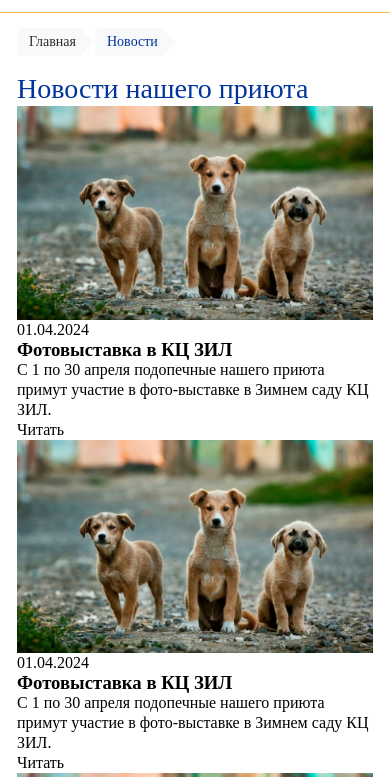
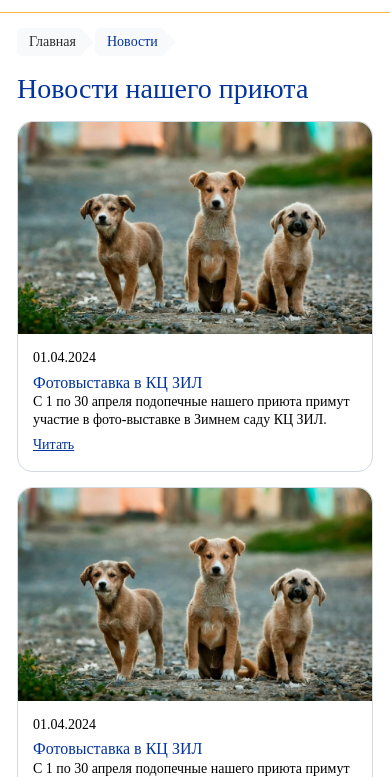
Before and after one commit to Artematrr/Vesta-mongrel-house, a plain HTML site: page pages/news.html in a window 390 px wide. Shown: the part 67-844 px from the top of the page. Drawn offline with Linux system fonts and the light colour scheme; a web font is replaced by a local one.

Commit message:
update styles

```diff
--- a/styles/style.scss
+++ b/styles/style.scss
@@ -87,7 +87,6 @@ h2 {
 		row-gap: 30px;
 	}
 }
-
 .container {
 	max-width: 1410px;
 	width: 100%;
@@ -293,6 +292,54 @@ a {
 	}
 }
 
+.pagination {
+	display: flex;
+	width: fit-content;
+	border-radius: 6px;
+	border: 1px solid var(--gray-300);
+	background: var(--white);
+	box-shadow: var(--shadow);
+
+	&-item {
+		position: relative;
+		display: flex;
+		justify-content: center;
+		align-items: center;
+		width: 35px;
+		height: 34px;
+		color: var(--gray-400);
+		font-family: Poppins;
+		font-size: 14px;
+		font-weight: 500;
+		line-height: 20px; /* 142.857% */
+
+		&:hover {
+			background: var(--gray-100);
+		}
+
+		&:not(:first-child) {
+			border-left: 1px solid var(--gray-300);
+		}
+	}
+
+	&-prev {
+		border-radius: 6px 0 0 6px;
+		&::after {
+			content: url('/img/icon/arrow-prev.svg');
+			height: 16px;
+			width: 16px;
+		}
+	}
+	&-next {
+		border-radius: 0 6px 6px 0;
+		&::after {
+			content: url('/img/icon/arrow-next.svg');
+			height: 16px;
+			width: 16px;
+		}
+	}
+}
+
 // header
 .header {
 	display: flex;
@@ -1548,28 +1595,6 @@ a {
 	}
 
 	&__pagination {
-		display: flex;
-		border-radius: 6px;
-		border: 1px solid var(--gray-300);
-		background: var(--white);
-		box-shadow: var(--shadow);
-
-		&-item {
-			display: flex;
-			justify-content: center;
-			align-items: center;
-			width: 35px;
-			height: 34px;
-			color: var(--gray-400);
-			font-family: Poppins;
-			font-size: 14px;
-			font-weight: 500;
-			line-height: 20px; /* 142.857% */
-
-			&:not(:first-child) {
-				border-left: 1px solid var(--gray-300);
-			}
-		}
 	}
 }
 @media (max-width: 992px) {
@@ -1609,7 +1634,129 @@ a {
 	}
 }
 
-// Common
+// News page
+.news {
+	&__container {
+		display: flex;
+		flex-direction: column;
+		align-items: center;
+		gap: 30px;
+	}
+
+	&__grid {
+		display: grid;
+		grid-template-columns: repeat(3, 1fr);
+		gap: 20px;
+	}
+
+	&__card {
+		display: flex;
+		flex-direction: column;
+		gap: 15px;
+		padding-bottom: 30px;
+		border-radius: 15px;
+		border: 1px solid var(--gray-300);
+
+		&-image {
+			border-radius: 15px 15px 0px 0px;
+			img {
+				border-radius: inherit;
+			}
+		}
+
+		&-content {
+			display: flex;
+			flex-direction: column;
+			gap: 15px;
+			padding: 0px 30px;
+		}
+
+		&-date {
+			font-size: clamp(14px, 1.5vw, 16px);
+			font-weight: 400;
+			line-height: 125%; /* 20px */
+		}
+
+		&-group {
+			display: flex;
+			flex-direction: column;
+		}
+
+		&-title {
+			color: var(--primary-500);
+			font-size: clamp(16px, 2vw, 20px);
+			font-weight: 400;
+			line-height: 135%; /* 27px */
+		}
+
+		&-text {
+			font-size: clamp(14px, 1.5vw, 16px);
+			font-weight: 400;
+			line-height: 125%; /* 20px */
+		}
+
+		&-link {
+			color: var(--primary-500);
+			font-size: clamp(14px, 1.5vw, 16px);
+			font-weight: 400;
+			line-height: 165%; /* 26.4px */
+			text-decoration-line: underline;
+		}
+	}
+
+	&__pagination {
+	}
+}
+h1.news__title {
+	width: 100%;
+	text-align: left;
+}
+@media (max-width: 768px) {
+	.news {
+		&__grid {
+			grid-template-columns: repeat(2, 1fr);
+		}
+
+		&__card {
+			gap: 15px;
+			padding-bottom: 15px;
+
+			&-content {
+				gap: 5px;
+				padding: 0px 15px;
+			}
+
+			&-text {
+				max-height: 55px;
+				overflow: hidden;
+			}
+		}
+	}
+}
+@media (max-width: 480px) {
+	.news {
+		&__container {
+			gap: 15px;
+		}
+
+		&__grid {
+			grid-template-columns: 1fr;
+			gap: 15px;
+		}
+
+		&__card {
+			gap: 15px;
+			padding-bottom: 15px;
+
+			&-content {
+				gap: 5px;
+				padding: 0px 15px;
+			}
+		}
+	}
+}
+
+// Common overrides
 .mobile-visible {
 	display: none;
 	justify-content: center;
```
Also changed, not shown: styles/style.css, 1 other file.
